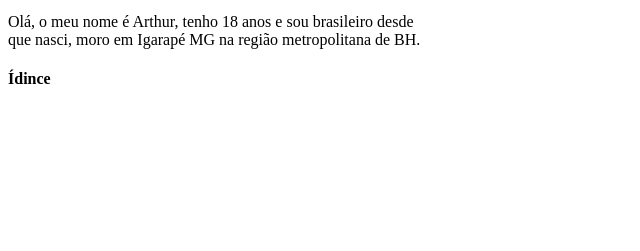
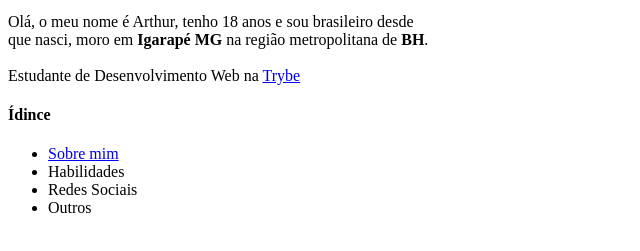
Before and after one commit to Zul1u/Zul1u.github.io, a plain HTML site: page index.html in a window 1280 px wide. Shown: the part 101-352 px from the top of the page, without its empty margins (0-640 px from the left). Drawn offline with Linux system fonts and the light colour scheme.

Commit message:
atualizei a minha descriçao

```diff
--- a/index.html
+++ b/index.html
@@ -1,13 +1,27 @@
 <!DOCTYPE html>
 <html lang="pt-br">
-  <head>
+
+<head>
     <meta charset="UTF-8">
     <title>Portfólio</title>
-  </head>
-  <body>
+</head>
+
+<body>
     <h1>Arthur Martins Leal Peixoto</h1>
     <img src="/foto-atualizada-02.jpeg" alt="foto de Arthur Martins Leal Peixoto" width="250px">
-    <p>Olá, o meu nome é Arthur, tenho 18 anos e sou brasileiro desde <br> que nasci, moro em Igarapé MG na região metropolitana de BH. </p>
+    <p id="Sobre mim">Olá, o meu nome é Arthur, tenho 18 anos e sou brasileiro desde <br> que nasci, moro em <strong>
+            Igarapé MG</strong> na região
+        metropolitana de <strong>BH</strong>. <br><br> Estudante de Desenvolvimento Web na <a href="https://www.betrybe.com/"
+            target="_blank">Trybe</a> </p>
     <h4>Ídince</h4>
-  </body>
+    <ul>
+        <li><a href="#Sobre mim">Sobre mim</a></li>
+        <li>Habilidades</li>
+        <li>Redes Sociais</li>
+        <li>Outros</li>
+    </ul>
+
+
+</body>
+
 </html>
```
